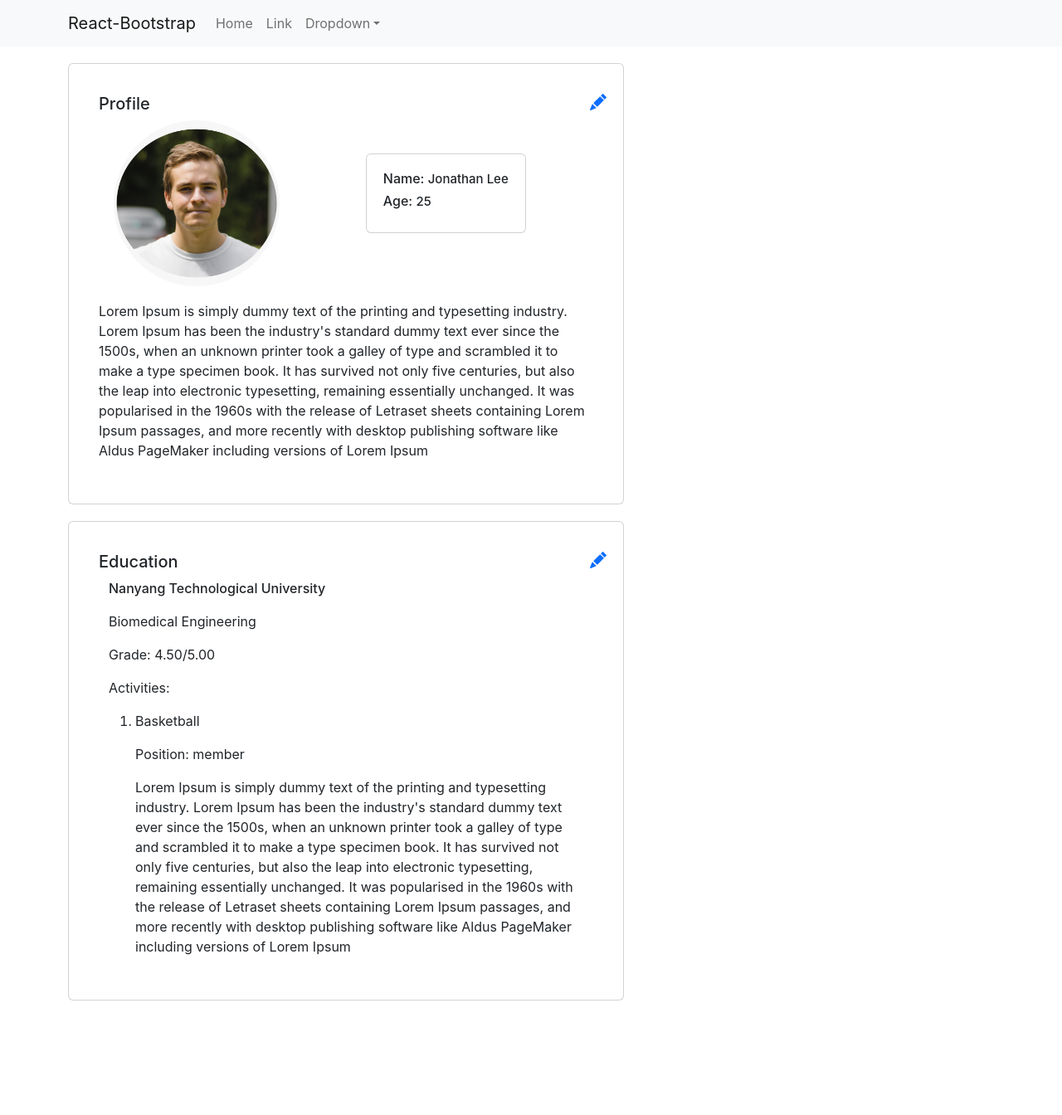
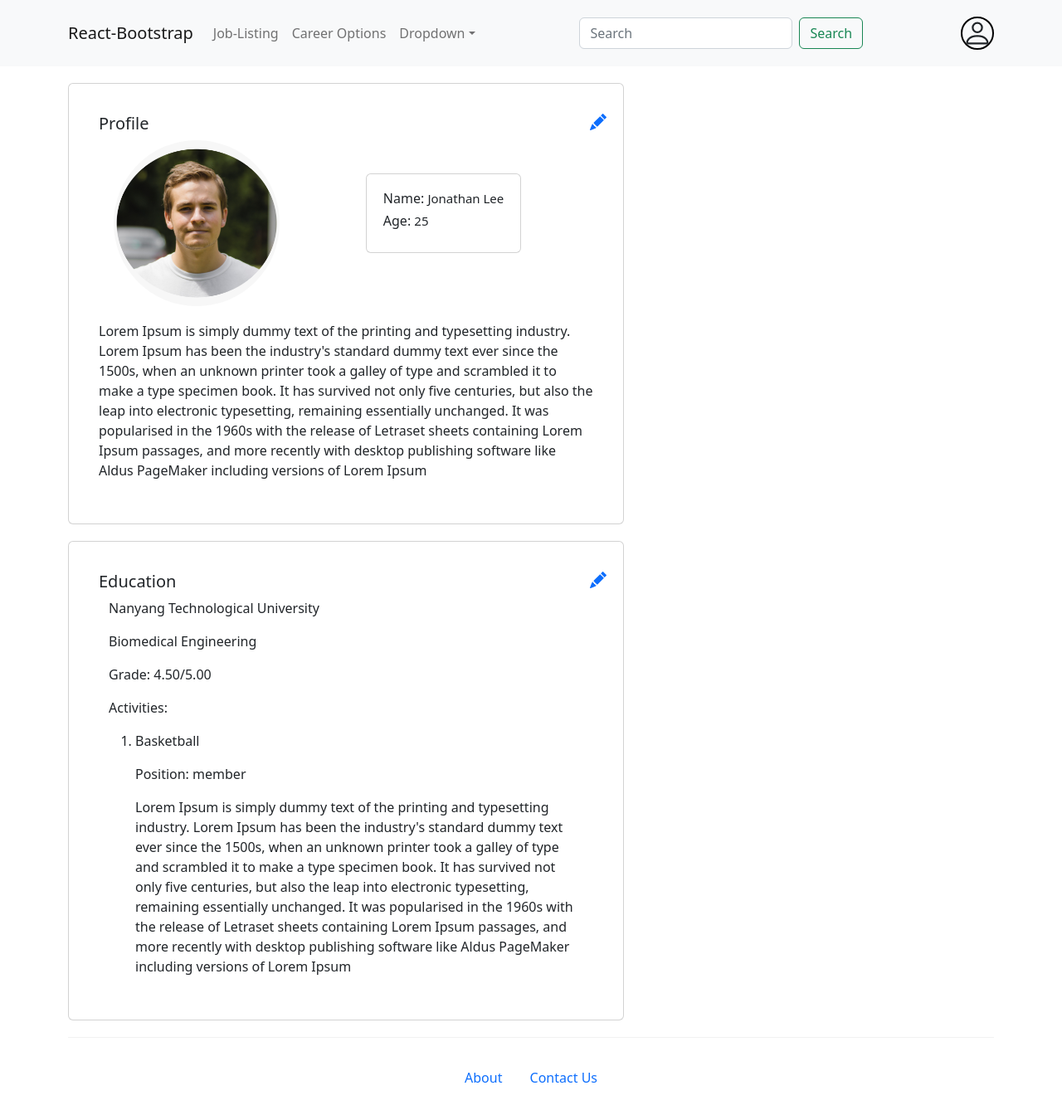
Before and after one commit to jonlee1923/NTUTechFestHackathon, a React (Create React App) app in the folder client/: page /profile in a window 1280 px wide. Shown: the top 1344 px of the page at 83% size. Before the commit the page ends 1226 px from the top, so only its background shows below. Built offline with nearby package versions, Linux system fonts and the light colour scheme.

Commit message:
edited navbar + footer

```diff
--- a/client/src/App.js
+++ b/client/src/App.js
@@ -1,8 +1,11 @@
 import "./App.css";
+import 'bootstrap/dist/css/bootstrap.min.css';
+
 import Login from "./pages/loginPage";
 import Profile from "./pages/profilePage";
 import AppNavbar from "./pages/navbar";
 import Footer from "./pages/footer";
+
 
 import { AuthContext } from "./context/authContext";
 import { useAuth } from "./hooks/authHook";
--- a/client/src/pages/footer.jsx
+++ b/client/src/pages/footer.jsx
@@ -1,14 +1,24 @@
-import React from 'react'
+import React from "react";
 import { Container, Card, Row, Col } from "react-bootstrap";
 
 import classes from "./footer.module.css";
 
 const Footer = () => {
   return (
-    <Container className= {classes.footer}>
+    <Container >
+    <hr/>
+      <Container className={classes.footer}>
+        <Row>
+          <Col>
+            <a href="#">About</a>
+          </Col>
+          <Col>
+            <a href="#">Contact Us</a>
+          </Col>
+        </Row>
+      </Container>
+    </Container>
+  );
+};
 
-    </Container>
-  )
-}
-
-export default Footer
+export default Footer;
--- a/client/src/pages/footer.module.css
+++ b/client/src/pages/footer.module.css
@@ -1,3 +1,26 @@
+.footer a{
+    text-decoration: none;
+    align-self:center;
+    margin-top: auto;
+    white-space:nowrap;
+    overflow:hidden;
+}
+
 .footer{
-    background-color:grey;
+    padding:20px;
+    display:flex;
+    flex-direction:column;
+    justify-content: space-between;
+    flex-wrap: wrap;
+    width:200px !important;
+    height:100px;
 }
+
+hr {
+    display: block;
+    height: 1px;
+    border: 0;
+    border-top: 1px solid #ccc;
+    margin: 1em 0;
+    padding: 0;
+}
--- a/client/src/pages/navbar.jsx
+++ b/client/src/pages/navbar.jsx
@@ -2,17 +2,24 @@ import Container from "react-bootstrap/Container";
 import Nav from "react-bootstrap/Nav";
 import Navbar from "react-bootstrap/Navbar";
 import NavDropdown from "react-bootstrap/NavDropdown";
+import Form from 'react-bootstrap/Form';
+import Button from 'react-bootstrap/Button';
+
+
+import {Person} from "react-bootstrap-icons"
+
+import classes from "./navbar.module.css";
 
 function AppNavbar() {
   return (
-    <Navbar bg="light" expand="lg">
+    <Navbar bg="light" expand="lg" className={classes.navbar}>
       <Container>
         <Navbar.Brand href="#home">React-Bootstrap</Navbar.Brand>
         <Navbar.Toggle aria-controls="basic-navbar-nav" />
-        <Navbar.Collapse id="basic-navbar-nav">
+        <Navbar.Collapse id="basic-navbar-nav" className="justify-content-end">
           <Nav className="me-auto">
-            <Nav.Link href="#home">Home</Nav.Link>
-            <Nav.Link href="#link">Link</Nav.Link>
+            <Nav.Link href="#home">Job-Listing</Nav.Link>
+            <Nav.Link href="#link">Career Options</Nav.Link>
             <NavDropdown title="Dropdown" id="basic-nav-dropdown">
               <NavDropdown.Item href="#action/3.1">Action</NavDropdown.Item>
               <NavDropdown.Item href="#action/3.2">
@@ -25,6 +32,16 @@ function AppNavbar() {
               </NavDropdown.Item>
             </NavDropdown>
           </Nav>
+          <Form className="d-flex">
+            <Form.Control
+              type="search"
+              placeholder="Search"
+              className="me-2"
+              aria-label="Search"
+            />
+            <Button variant="outline-success">Search</Button>
+          </Form>
+          <Nav.Link className="ms-auto" href="#link"><Person size={40} className={classes.profile} /></Nav.Link>
         </Navbar.Collapse>
       </Container>
     </Navbar>
--- /dev/null
+++ b/client/src/pages/navbar.module.css
@@ -0,0 +1,8 @@
+.profile{
+    border:2px solid black;
+    border-radius:50%;
+}
+
+.navbar{
+    padding:20px;
+}
```
